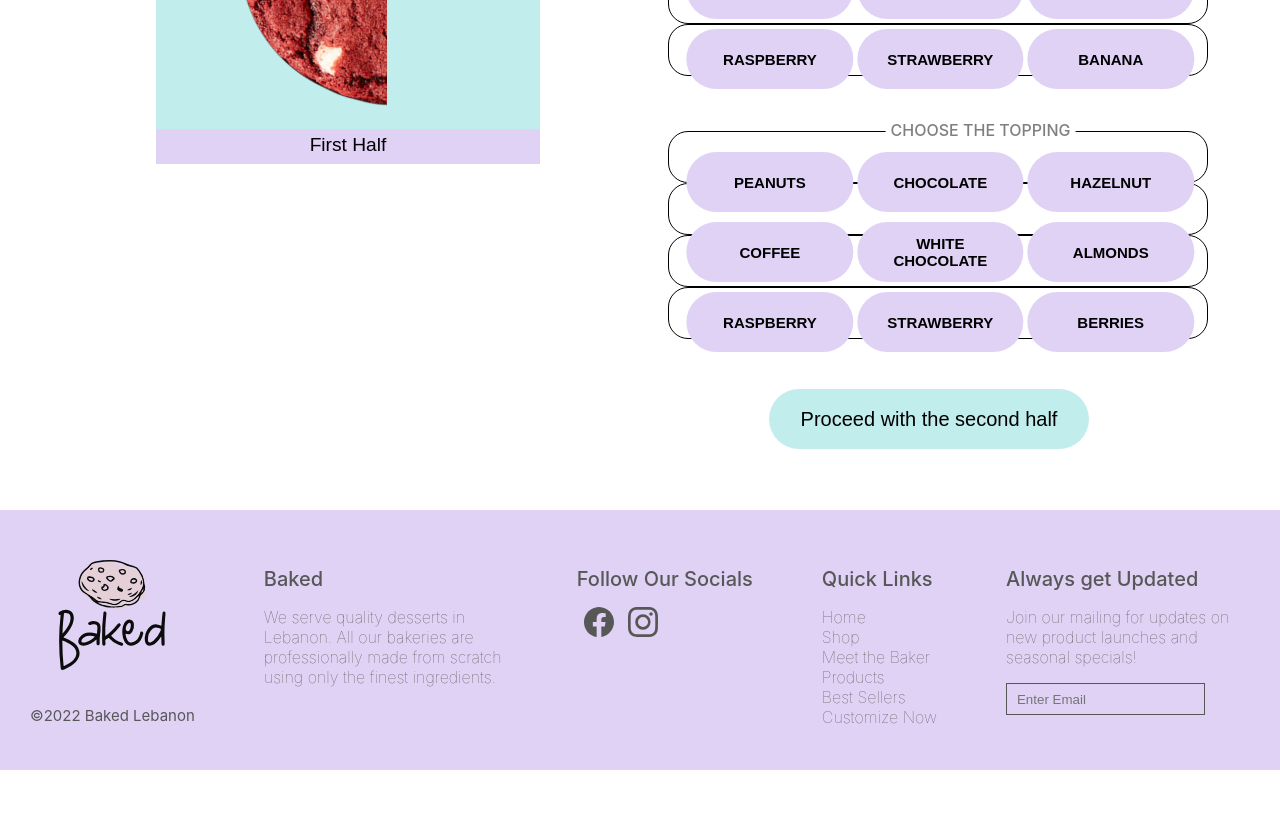
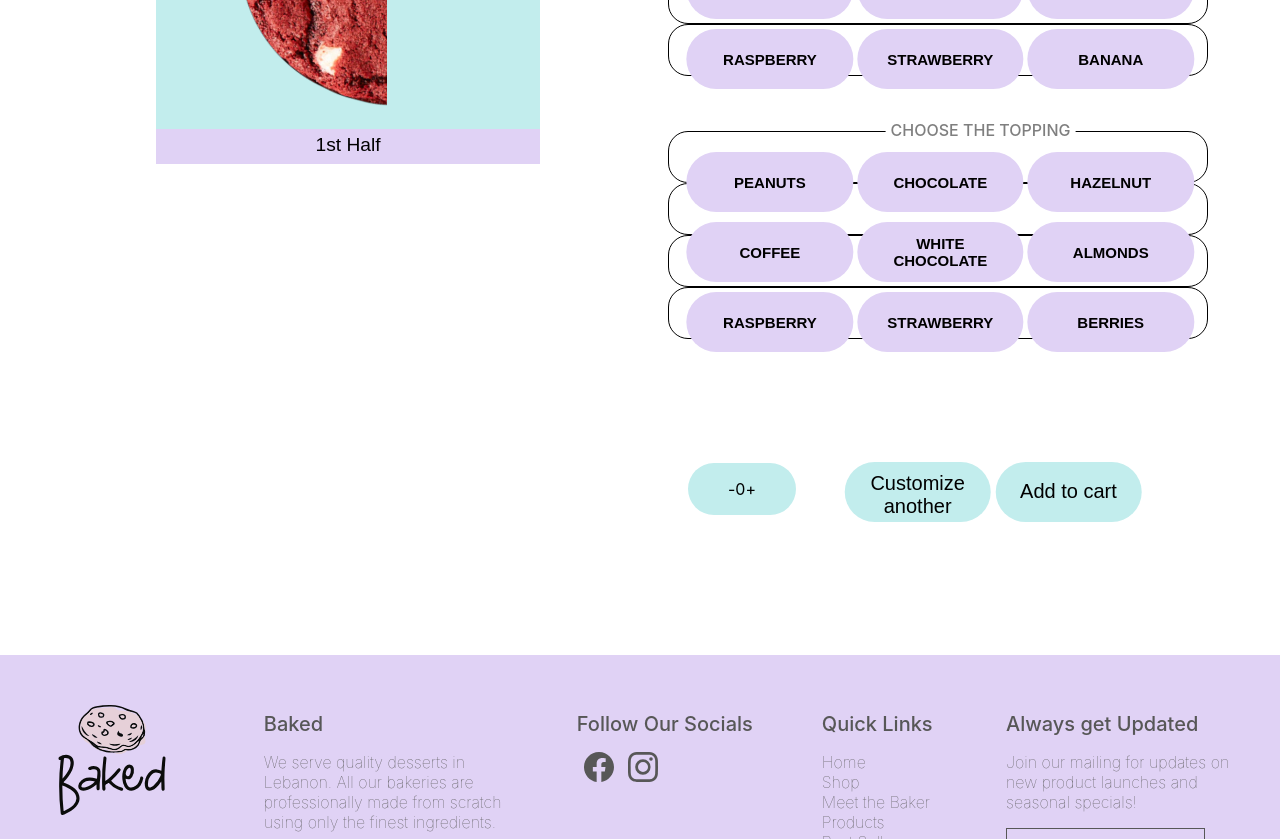
Before and after one commit to SaraBaassiri/baked_lb-website, a React (Create React App) app: page /customize in a window 1280 px wide. Shown: the part 660-1499 px from the top of the page. Before the commit the page ends 1430 px from the top, so only its background shows below. Built offline with nearby package versions, Linux system fonts and the light colour scheme; a web font is replaced by a local one.

Commit message:
Update Customize.jsx

```diff
--- a/src/Views/Customize/Customize.jsx
+++ b/src/Views/Customize/Customize.jsx
@@ -3,11 +3,11 @@ import "./Customize.css";
 import { Grid } from "@mui/material";
 
 export default function Customize() {
-  const [half, setHalf] = React.useState("First Half");
+  const [half, setHalf] = React.useState("1st Half");
   const [crust, setCrust] = React.useState("");
 
   const handleSecondHalf = () => {
-    setHalf("Second Half");
+    setHalf("2nd Half");
   };
 
   return (
@@ -20,7 +20,7 @@ export default function Customize() {
         <Grid item xs={8}>
           <div className="CustomizeItem">
             <div className="CustomizeInnerImage">
-              {half === "First Half" ? (
+              {half === "1st Half" ? (
                 <img src="/RedHalf.png" alt="" />
               ) : (
                 <img src="/MNMHALF.png" alt="" />
@@ -106,10 +106,18 @@ export default function Customize() {
             <div className="secondHalf">
               {half === "First Half" ? (
                 <button onClick={handleSecondHalf}>
-                  Proceed with the second half
+                  Proceed with the next half
                 </button>
               ) : (
-                <button>Proceed to Checkout</button>
+                <div className="InnerContent">
+                  <div className="AddOrRemove">
+                    <p>-</p>
+                    <p>0</p>
+                    <p>+</p>
+                  </div>
+                  <button className="InnerConButton">Customize another</button>
+                  <button className="InnerConButton">Add to cart</button>
+                </div>
               )}
             </div>
           </div>
```
